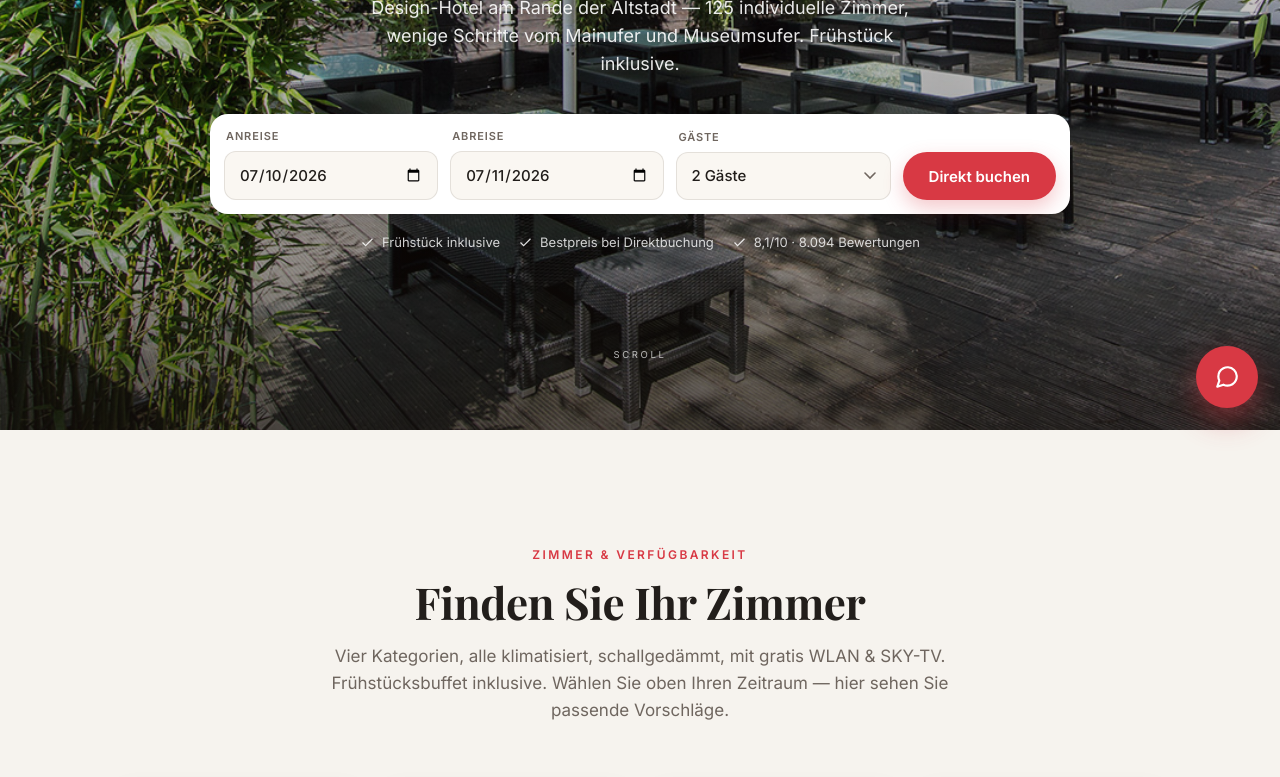
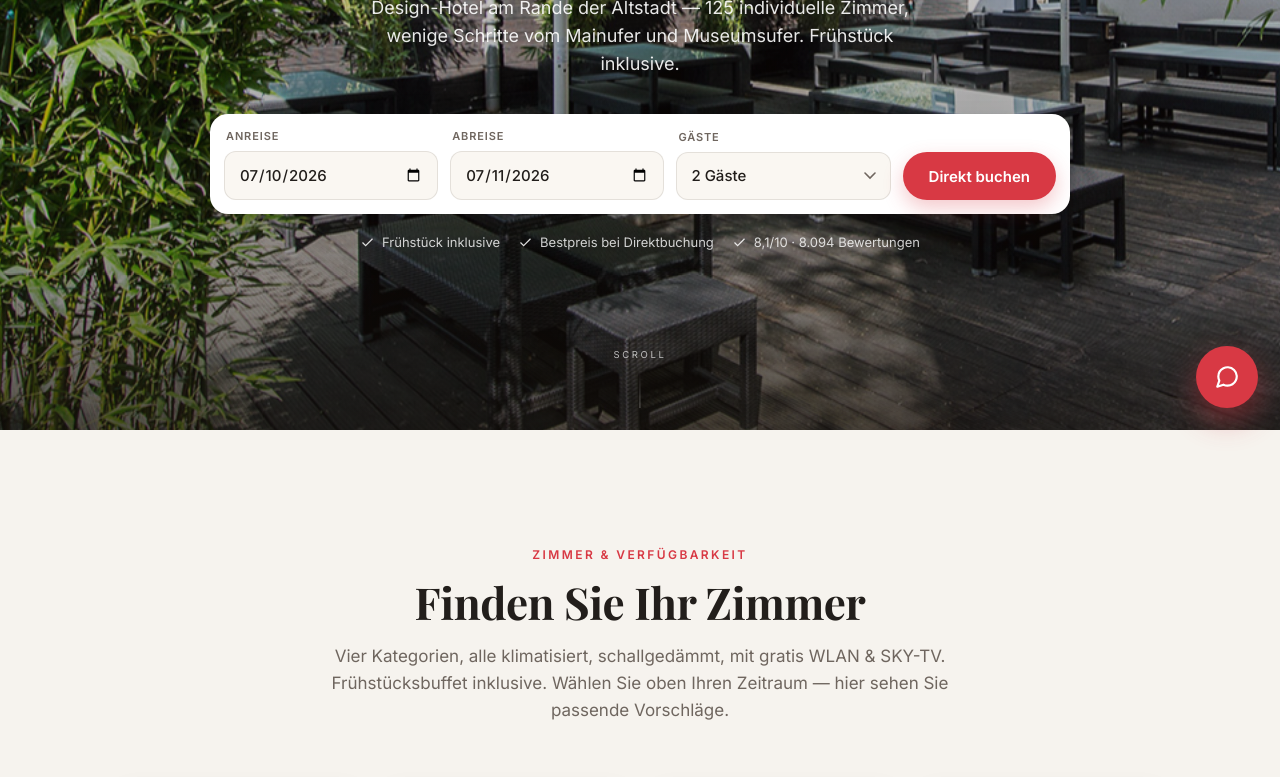
Before and after one commit to axl-gith/hotel-cult-website, a plain HTML site: page index.html in a window 1280 px wide. Shown: the part 370-1147 px from the top of the page. Drawn offline with nearby package versions, Linux system fonts and the light colour scheme.

Commit message:
Add scroll-driven 3D effects: staggered unfold reveals (perspective/rotateX), parallax depth, 3D hover tilt on room cards (inspired by nai-apollo.de)

```diff
--- a/index.html
+++ b/index.html
@@ -222,10 +222,12 @@
   .foot-bot p,.foot-bot a{font-size:12px;color:rgba(255,255,255,.5)}
   .foot-bot a:hover{color:#fff}
 
-  /* reveal */
-  .js .reveal{opacity:0;transform:translateY(24px);transition:opacity .8s cubic-bezier(.2,.7,.2,1),transform .8s cubic-bezier(.2,.7,.2,1)}
-  .reveal.in{opacity:1;transform:none}
-  @media(prefers-reduced-motion:reduce){.js .reveal{opacity:1!important;transform:none!important}.hero-inner{animation:none}}
+  /* scroll-driven 3D reveal — elements unfold up & tilt flat ("build up") */
+  .js .reveal{opacity:0;transform:perspective(1300px) rotateX(-15deg) translateY(48px);transform-origin:50% 0%;transition:opacity .8s cubic-bezier(.2,.7,.2,1),transform 1s cubic-bezier(.19,1,.22,1);backface-visibility:hidden;will-change:transform,opacity}
+  .reveal.in{opacity:1;transform:perspective(1300px) rotateX(0deg) translateY(0)}
+  .tilt{transition:transform .5s cubic-bezier(.19,1,.22,1);transform-style:preserve-3d}
+  [data-parallax] img,.hero-bg img[style]{will-change:transform}
+  @media(prefers-reduced-motion:reduce){.js .reveal{opacity:1!important;transform:none!important}.tilt{transition:none!important}.hero-inner{animation:none}[data-parallax] img{transform:none!important}}
 
   /* ---------- chatbot ---------- */
   .chat-fab{position:fixed;right:22px;bottom:22px;z-index:120;width:62px;height:62px;border-radius:50%;background:var(--accent);color:#fff;border:0;cursor:pointer;display:grid;place-items:center;box-shadow:0 12px 30px rgba(216,57,68,.45);transition:transform .2s}
@@ -636,14 +638,47 @@ function goBooking(slug){ window.location.href=bookingUrl(slug); }
   function onScroll(){ bar.classList.toggle('scrolled',(window.scrollY||document.documentElement.scrollTop)>40); }
   window.addEventListener('scroll',onScroll,{passive:true}); onScroll();
 
-  /* reveal */
+  function vh(){ return window.innerHeight||document.documentElement.clientHeight||700; }
+
+  /* per-item reveal for grids + staggered cascade */
+  [].forEach.call(document.querySelectorAll('.rooms,.amen,.rep'),function(g){ g.classList.remove('reveal'); });
+  ['.rep-cell','.room','.amen-cell'].forEach(function(sel){
+    [].forEach.call(document.querySelectorAll(sel),function(c,idx){ c.classList.add('reveal'); c.style.transitionDelay=((idx%4)*0.07)+'s'; });
+  });
+
+  /* 3D unfold reveal (one-shot on enter) */
   var reveals=[].slice.call(document.querySelectorAll('.reveal'));
   function revealAll(){ reveals.forEach(function(el){el.classList.add('in');}); }
   if(reduce || !('IntersectionObserver' in window)){ revealAll(); }
   else{
-    var io=new IntersectionObserver(function(es){ es.forEach(function(e){ if(e.isIntersecting){ e.target.classList.add('in'); io.unobserve(e.target); } }); },{rootMargin:'0px 0px -8% 0px',threshold:0.02});
+    var io=new IntersectionObserver(function(es){ es.forEach(function(e){ if(e.isIntersecting){ e.target.classList.add('in'); io.unobserve(e.target); } }); },{rootMargin:'0px 0px -6% 0px',threshold:0.03});
     reveals.forEach(function(el){ io.observe(el); });
-    setTimeout(revealAll,2600);
+    setTimeout(revealAll,3000);
+  }
+
+  /* parallax depth + 3D hover tilt */
+  if(!reduce){
+    var hb=document.querySelector('.hero-bg img'); if(hb){ hb.setAttribute('data-parallax','28'); hb.setAttribute('data-pscale','1.12'); }
+    [].forEach.call(document.querySelectorAll('.split-media'),function(m){ m.setAttribute('data-parallax','16'); m.setAttribute('data-pscale','1.14'); });
+    var vv=document.querySelector('.videoband .vbg'); if(vv){ vv.setAttribute('data-parallax','22'); vv.setAttribute('data-pscale','1.1'); }
+    var px=[].slice.call(document.querySelectorAll('[data-parallax]'));
+    function paraFrame(){ var h=vh(), vc=h/2;
+      for(var i=0;i<px.length;i++){ var el=px[i]; var img=el.tagName==='IMG'?el:el.querySelector('img'); if(!img)continue;
+        var r=el.getBoundingClientRect(); if(r.bottom<-40||r.top>h+40)continue;
+        var off=((r.top+r.height/2)-vc)/h; var sp=+el.getAttribute('data-parallax')||18;
+        var sc=el.getAttribute('data-pscale')||'1.12';
+        img.style.transform='scale('+sc+') translate3d(0,'+(-off*sp).toFixed(1)+'px,0)';
+      }
+    }
+    var pt=false; function paraReq(){ if(!pt){ pt=true; requestAnimationFrame(function(){ paraFrame(); pt=false; }); } }
+    window.addEventListener('scroll',paraReq,{passive:true}); window.addEventListener('resize',paraReq); paraFrame();
+
+    if(window.matchMedia && window.matchMedia('(hover:hover) and (pointer:fine)').matches){
+      [].forEach.call(document.querySelectorAll('.room'),function(card){ card.classList.add('tilt');
+        card.addEventListener('mousemove',function(ev){ var r=card.getBoundingClientRect(); var x=(ev.clientX-r.left)/r.width-0.5, y=(ev.clientY-r.top)/r.height-0.5; card.style.transform='perspective(760px) rotateX('+(-y*6).toFixed(2)+'deg) rotateY('+(x*7).toFixed(2)+'deg) translateY(-6px)'; });
+        card.addEventListener('mouseleave',function(){ card.style.transform=''; });
+      });
+    }
   }
 
   /* default dates: today + tomorrow */
```
